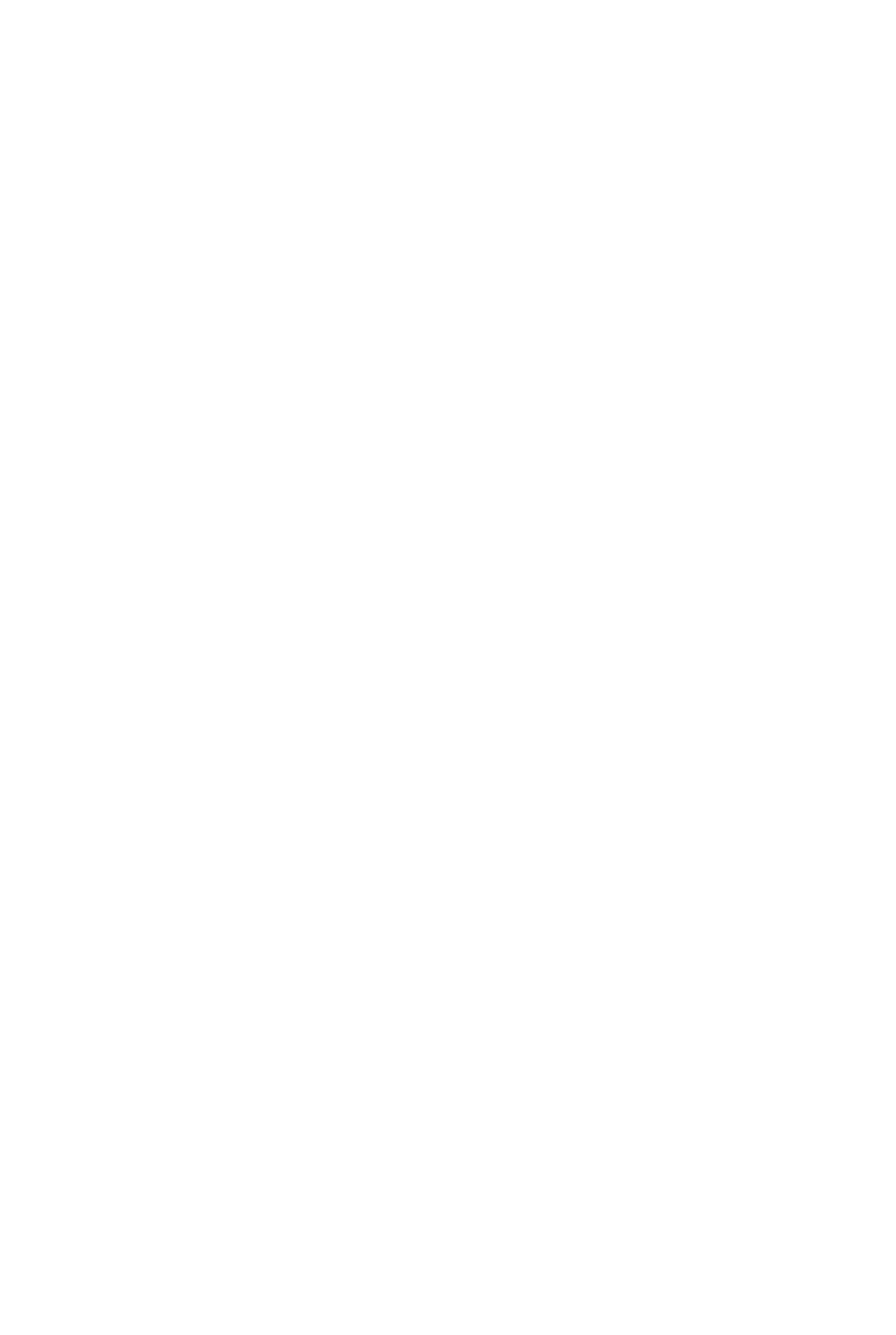
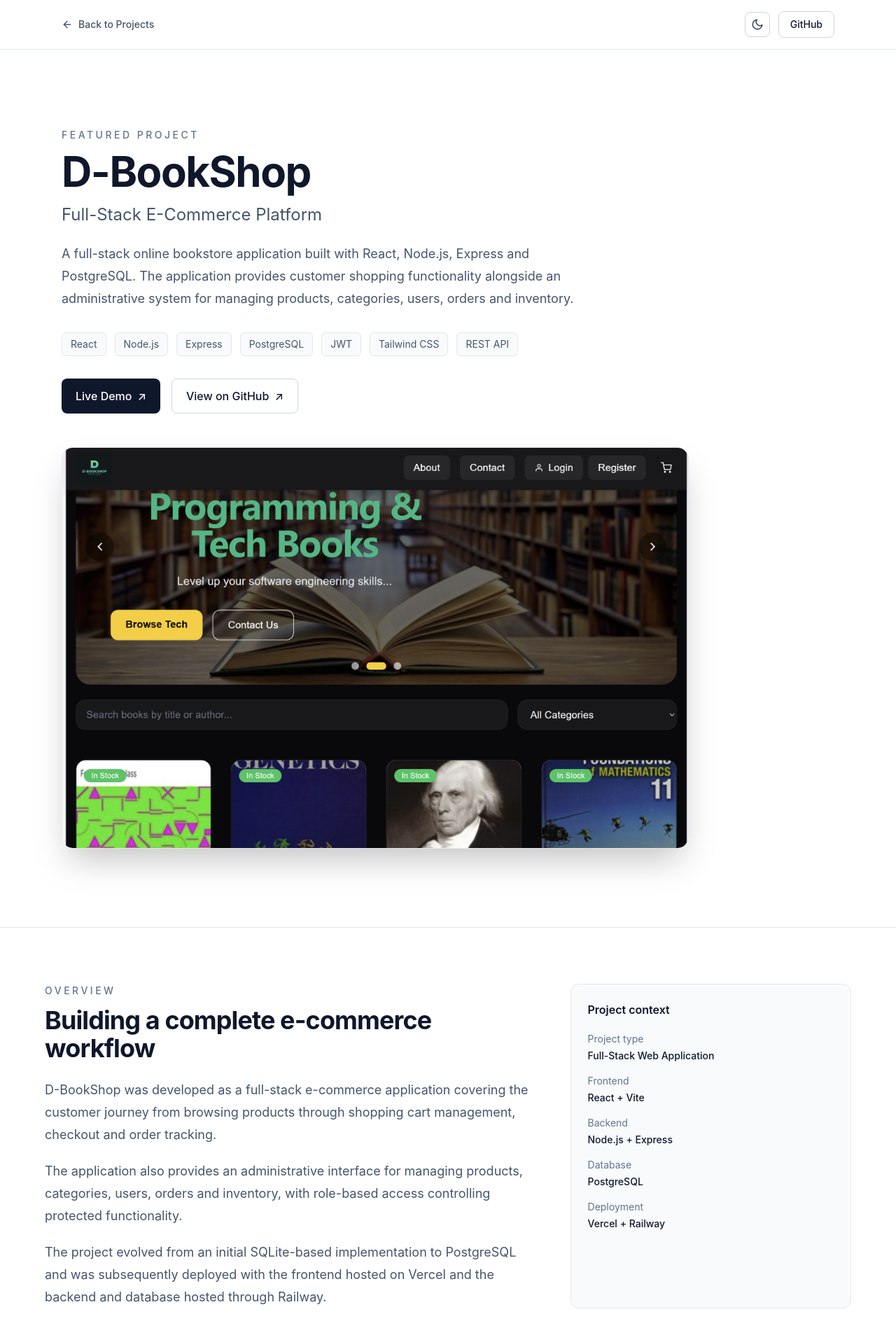
Before and after one commit to Dee68/dimie-portfolio, a React (Vite) app: page /projects/d-bookshop in a window 1280 px wide. Before the commit this address had no page. Shown: the top 1908 px of the page at 70% size. Before the commit the page ends 800 px from the top, so only its background shows below. Built offline with nearby package versions, Linux system fonts and the light colour scheme.

Commit message:
Implementing the dbookshop case-study interface.

```diff
--- a/src/App.jsx
+++ b/src/App.jsx
@@ -9,6 +9,7 @@ import Education from './components/Education'
 import Contact from './components/Contact'
 import Footer from './components/Footer'
 import MyBookyCaseStudy from './components/MyBookyCaseStudy'
+import DBookShopCaseStudy from './components/DbookShopCaseStudy'
 
 function PortfolioHome() {
   return (
@@ -81,6 +82,11 @@ function App() {
             }
           />
 
+          <Route path='/projects/d-bookshop'
+            element={<DBookShopCaseStudy />}
+            />
+
+
           <Route
             path="/projects/mybooky"
             element={<MyBookyCaseStudy />}
--- /dev/null
+++ b/src/components/DbookShopCaseStudy.jsx
@@ -0,0 +1,226 @@
+import { Link } from 'react-router-dom'
+import ThemeToggle from './ThemeToggle'
+import { FiArrowLeft } from 'react-icons/fi'
+
+function DBookShopCaseStudy() {
+  return (
+    <main className="min-h-screen bg-white text-slate-900 dark:bg-slate-950 dark:text-white">
+
+      {/* Hero */}
+      <section className="border-b border-slate-200 dark:border-slate-800">
+
+        <header className="sticky top-0 z-40 border-b border-slate-200 bg-white/90 backdrop-blur dark:border-slate-800 dark:bg-slate-950/90">
+          <div className="mx-auto flex max-w-6xl items-center justify-between px-6 py-4">
+
+            <Link
+              to="/"
+              className="inline-flex items-center gap-2 text-sm font-medium text-slate-600 transition hover:text-slate-950 dark:text-slate-300 dark:hover:text-white"
+            >
+              <FiArrowLeft size={16} />
+              <span>Back to Projects</span>
+            </Link>
+
+            <div className="flex items-center gap-3">
+              <ThemeToggle />
+
+              <a
+                href="https://github.com/Dee68/D_BookShop"
+                target="_blank"
+                rel="noreferrer"
+                className="hidden rounded-lg border border-slate-300 px-4 py-2 text-sm font-medium text-slate-900 transition hover:border-slate-400 hover:bg-slate-100 dark:border-slate-700 dark:text-white dark:hover:border-slate-500 dark:hover:bg-slate-900 sm:block"
+              >
+                GitHub
+              </a>
+            </div>
+
+          </div>
+        </header>
+
+        <div className="mx-auto max-w-6xl px-6 py-20 sm:py-28">
+
+          <div className="max-w-4xl">
+
+            <p className="mb-3 text-sm font-medium uppercase tracking-[0.25em] text-slate-500 dark:text-slate-400">
+              Featured Project
+            </p>
+
+            <h1 className="text-4xl font-bold tracking-tight sm:text-5xl lg:text-6xl">
+              D-BookShop
+            </h1>
+
+            <p className="mt-4 text-xl text-slate-600 dark:text-slate-400 sm:text-2xl">
+              Full-Stack E-Commerce Platform
+            </p>
+
+            <p className="mt-6 max-w-3xl text-lg leading-8 text-slate-600 dark:text-slate-400">
+              A full-stack online bookstore application built with React,
+              Node.js, Express and PostgreSQL. The application provides
+              customer shopping functionality alongside an administrative
+              system for managing products, categories, users, orders and
+              inventory.
+            </p>
+
+            <div className="mt-8 flex flex-wrap gap-3">
+              {[
+                'React',
+                'Node.js',
+                'Express',
+                'PostgreSQL',
+                'JWT',
+                'Tailwind CSS',
+                'REST API',
+              ].map((technology) => (
+                <span
+                  key={technology}
+                  className="rounded-md border border-slate-200 bg-slate-50 px-3 py-1.5 text-sm text-slate-600 dark:border-slate-800 dark:bg-slate-900 dark:text-slate-300"
+                >
+                  {technology}
+                </span>
+              ))}
+            </div>
+
+            <div className="mt-8 flex flex-wrap gap-4">
+
+              <a
+                href="https://d-book-shop.vercel.app"
+                target="_blank"
+                rel="noreferrer"
+                className="inline-flex items-center rounded-lg bg-slate-900 px-5 py-3 font-medium text-white transition hover:bg-slate-700 dark:bg-white dark:text-slate-900 dark:hover:bg-slate-200"
+              >
+                Live Demo
+                <span className="ml-2">↗</span>
+              </a>
+
+              <a
+                href="https://github.com/Dee68/D_BookShop"
+                target="_blank"
+                rel="noreferrer"
+                className="inline-flex items-center rounded-lg border border-slate-300 px-5 py-3 font-medium text-slate-900 transition hover:border-slate-400 hover:bg-slate-100 dark:border-slate-700 dark:text-white dark:hover:border-slate-500 dark:hover:bg-slate-900"
+              >
+                View on GitHub
+                <span className="ml-2">↗</span>
+              </a>
+
+            </div>
+            <div className="mt-12 overflow-hidden rounded-2xl border border-slate-200 shadow-2xl dark:border-slate-800">
+                <img
+                    src="/projects/d-bookshop/d-bookshop-home.png"
+                    alt="D-BookShop storefront showing the homepage, search, category filtering and book catalogue"
+                    className="w-full"
+                />
+            </div>
+
+          </div>
+        </div>
+      </section>
+
+      {/* Overview */}
+      <section className="px-6 py-20">
+        <div className="mx-auto max-w-6xl">
+
+          <div className="grid gap-12 lg:grid-cols-[1.4fr_0.8fr]">
+
+            <div>
+
+              <p className="text-sm font-medium uppercase tracking-[0.25em] text-slate-500 dark:text-slate-400">
+                Overview
+              </p>
+
+              <h2 className="mt-3 text-3xl font-bold tracking-tight sm:text-4xl">
+                Building a complete e-commerce workflow
+              </h2>
+
+              <div className="mt-6 space-y-5 text-lg leading-8 text-slate-600 dark:text-slate-400">
+
+                <p>
+                  D-BookShop was developed as a full-stack e-commerce
+                  application covering the customer journey from browsing
+                  products through shopping cart management, checkout and
+                  order tracking.
+                </p>
+
+                <p>
+                  The application also provides an administrative interface
+                  for managing products, categories, users, orders and
+                  inventory, with role-based access controlling protected
+                  functionality.
+                </p>
+
+                <p>
+                  The project evolved from an initial SQLite-based
+                  implementation to PostgreSQL and was subsequently deployed
+                  with the frontend hosted on Vercel and the backend and
+                  database hosted through Railway.
+                </p>
+
+              </div>
+
+            </div>
+
+            <aside className="rounded-xl border border-slate-200 bg-slate-50 p-6 dark:border-slate-800 dark:bg-slate-900">
+
+              <h3 className="font-semibold">
+                Project context
+              </h3>
+
+              <dl className="mt-5 space-y-4 text-sm">
+
+                <div>
+                  <dt className="text-slate-500 dark:text-slate-400">
+                    Project type
+                  </dt>
+                  <dd className="mt-1 font-medium">
+                    Full-Stack Web Application
+                  </dd>
+                </div>
+
+                <div>
+                  <dt className="text-slate-500 dark:text-slate-400">
+                    Frontend
+                  </dt>
+                  <dd className="mt-1 font-medium">
+                    React + Vite
+                  </dd>
+                </div>
+
+                <div>
+                  <dt className="text-slate-500 dark:text-slate-400">
+                    Backend
+                  </dt>
+                  <dd className="mt-1 font-medium">
+                    Node.js + Express
+                  </dd>
+                </div>
+
+                <div>
+                  <dt className="text-slate-500 dark:text-slate-400">
+                    Database
+                  </dt>
+                  <dd className="mt-1 font-medium">
+                    PostgreSQL
+                  </dd>
+                </div>
+
+                <div>
+                  <dt className="text-slate-500 dark:text-slate-400">
+                    Deployment
+                  </dt>
+                  <dd className="mt-1 font-medium">
+                    Vercel + Railway
+                  </dd>
+                </div>
+
+              </dl>
+
+            </aside>
+
+          </div>
+
+        </div>
+      </section>
+
+    </main>
+  )
+}
+
+export default DBookShopCaseStudy
```
Also changed, not shown: public/projects/d-bookshop/d-bookshop-home.png (added).
